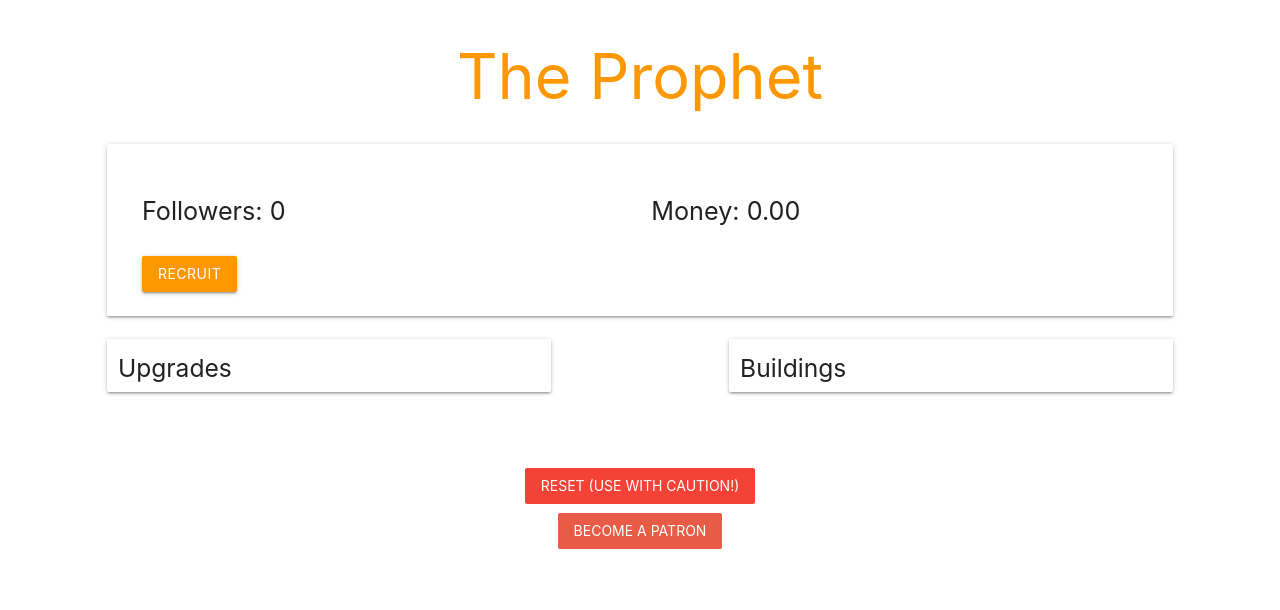
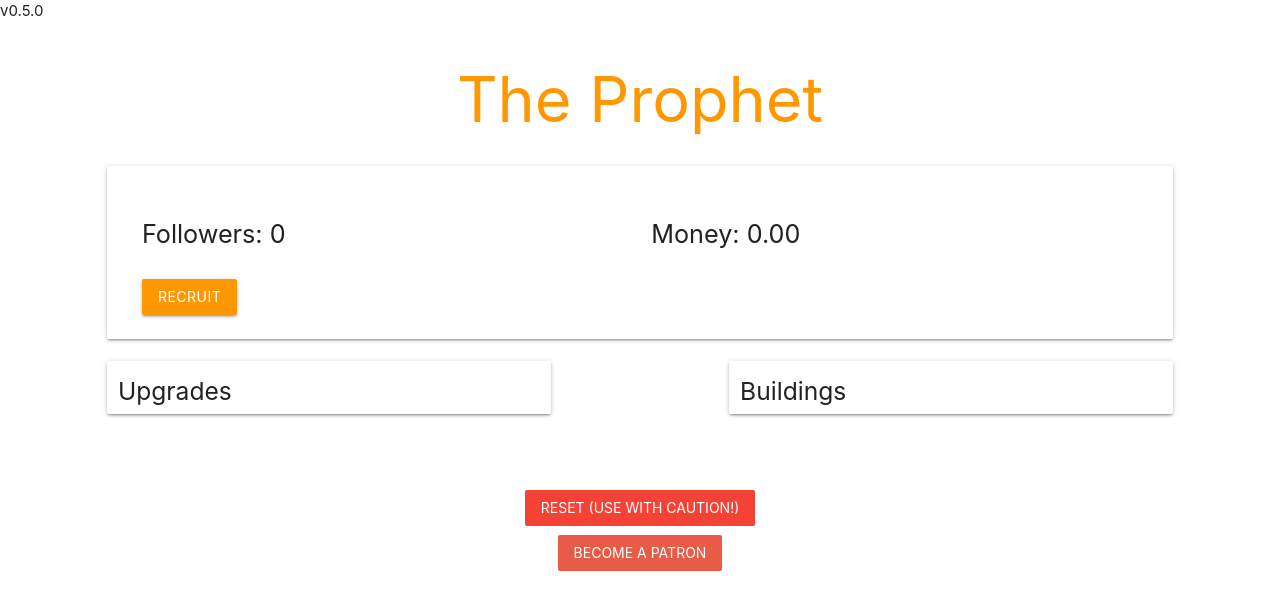
Before and after one commit to quadcerebrumal/TheProphet, a plain HTML site: page index.html in a window 1280 px wide. Drawn offline with nearby package versions, Linux system fonts and the light colour scheme.

Commit message:
* Added version notice

```diff
--- a/index.html
+++ b/index.html
@@ -25,16 +25,18 @@
   <![endif]-->
 
   <!-- Add your site or application content here -->
+  <span>v<span id="version-notice"></span></span>
+
   <h1 class="header center orange-text">The Prophet</h1>
   <div class="row">
     <div class="col s12 m10 offset-m1">
       <div id="header">
         <div class="card-panel row"> <!-- Contains the stats -->
           <div class="col s6">
-            <p class="flow-text">Followers: <span class="flow-text" id="follower-stat">0</span></p>
+            <p class="flow-text">Followers: <span class="flow-text" id="follower-stat"></span></p>
           </div>
           <div class="col s6">
-            <p class="flow-text">Money: <span class="flow-text" id="money-stat">0</span></p>
+            <p class="flow-text">Money: <span class="flow-text" id="money-stat"></span></p>
           </div>
           <div class="col s12">
             <button id="recruit-btn" class="btn waves-effect waves-light orange">Recruit</button>
--- a/js/main.js
+++ b/js/main.js
@@ -234,6 +234,18 @@ function reset() {
 
 
 function init() {
+  // Update information
+  $.ajax({
+    'async': true,
+    'global': false,
+    'url': "/notice.json",
+    'dataType': "json",
+    'success': function (data) {
+      console.log("Running version " + data['version']['string'] + " ( " + data['version']['float'].toString() + " )");
+      $("#version-notice").text(data['version']['string']);
+    }
+  });
+
   // Set variables
   reset();
 
```
